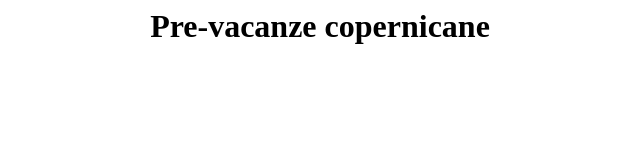
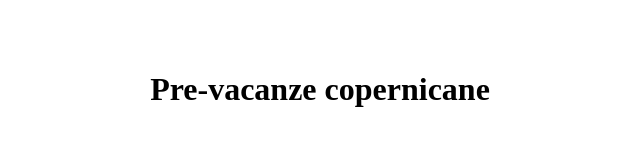
Before and after one commit to THETRIPOL89/remainingTimeToNextSchoolBreak, a plain HTML site: page docs/index.html in a window 1280 px wide. Shown: the whole page, without its empty margins (320-960 px from the left). Drawn offline with Linux system fonts and the light colour scheme.

Commit message:
update HTML

```diff
--- a/docs/index.html
+++ b/docs/index.html
@@ -4,6 +4,6 @@
         <link rel="stylesheet" src="style.css"/>
     </head>
     <body>
-        <h1 style="text-align: center">Pre-vacanze copernicane</h1>
+        <h1 style="text-align: center; padding-top: 5%;">Pre-vacanze copernicane</h1>
     </body>
 </html>
```
